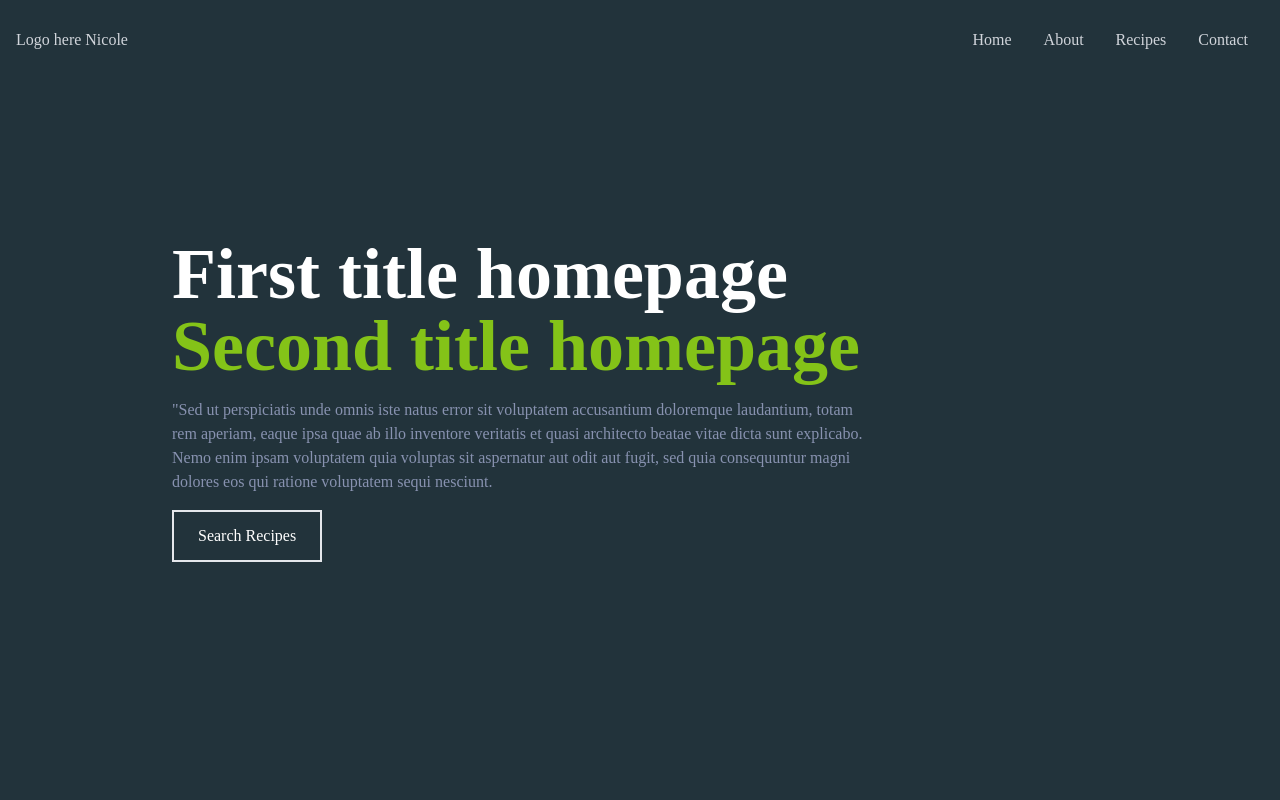
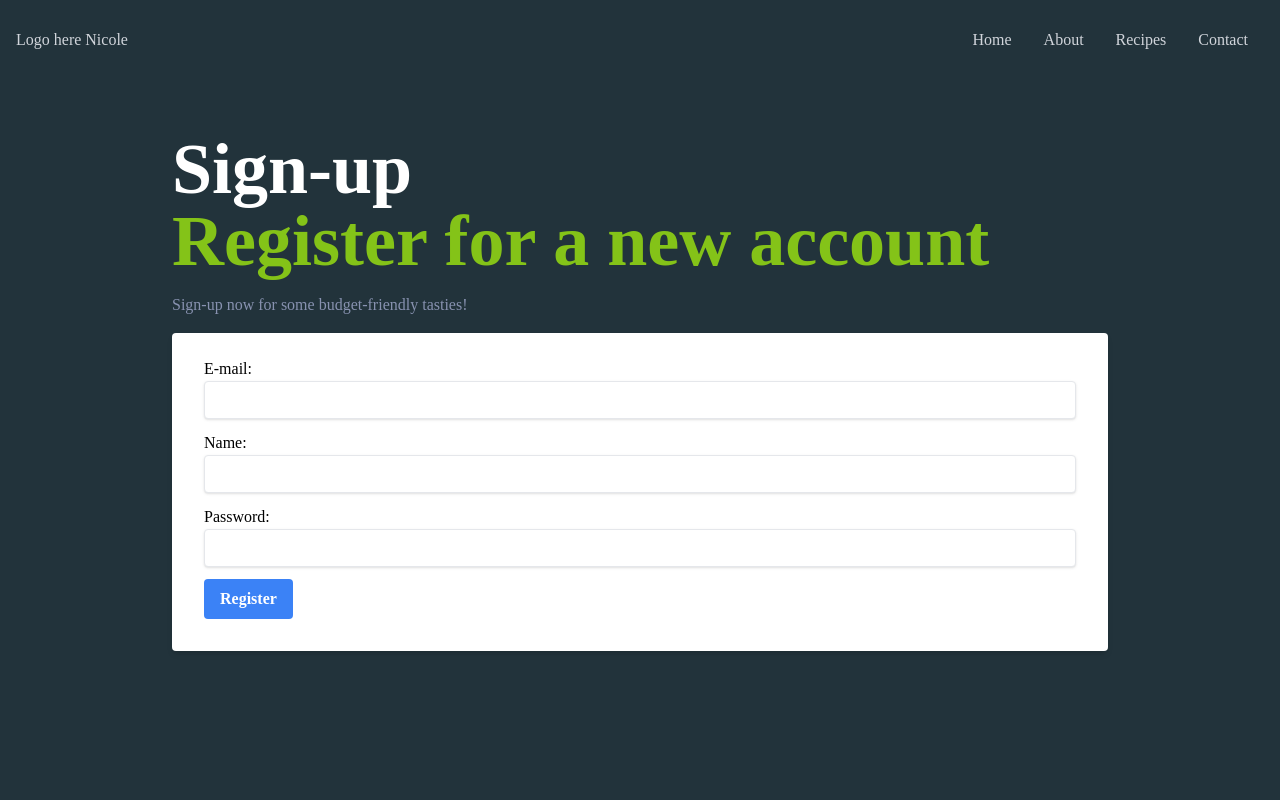
Before and after one commit to pitnarii/Meal-app, a React (Create React App) app: page / in a window 1280 px wide. Shown: the top 800 px of the page. Built offline with nearby package versions, Linux system fonts and the light colour scheme; no server answers.

Commit message:
add registrastion api

```diff
--- a/package.json
+++ b/package.json
@@ -2,6 +2,9 @@
   "name": "react-portfolio",
   "version": "0.1.0",
   "private": true,
+  "optionalDependencies": {
+    "fsevents": "^2.3.2"
+  },
   "dependencies": {
     "2": "^3.0.0",
     "@fortawesome/fontawesome-svg-core": "^6.1.2",
--- a/src/App.js
+++ b/src/App.js
@@ -1,21 +1,52 @@
+import React, { useState, useEffect } from "react";
+
 import NavBar from "./components/NavBar";
 import Home from "./components/Home";
 import About from "./components/About";
 
 import Recipes from "./components/Recipes";
 import Contact from "./components/Contact";
-import React from 'react'
-
-
-
-
+import Register from "./components/Register";
+import Welcome from "./components/Welcome";
 
 function App() {
+  const [userInfo, setUserInfo] = useState(null);
+
+  console.log(userInfo);
+
+  const checkIfLoggedIn = () => {
+    fetch("http://localhost:3300/user/me", {
+      headers: { "content-type": "application/json" },
+      credentials: "include",
+    })
+      .then((result) => result.json())
+      .then((result) => {
+        if (result.loggedIn !== userInfo?.loggedIn) {
+          setUserInfo(result);
+        }
+      });
+  };
+
+  const signOut = () => {
+    fetch("http://localhost:3300/user/signout", {
+      credentials: "include",
+      headers: { "content-type": "application/json" },
+    }).then(() => setUserInfo(null));
+  };
+
+  checkIfLoggedIn();
+  useEffect(() => setInterval(checkIfLoggedIn, 5000), []);
+
   return (
     <div>
       <NavBar />
-      <Home/>
-      <About/>
+      {userInfo?.loggedIn ? (
+        <Welcome name={userInfo?.name} signOut={signOut} />
+      ) : (
+        <Register checkIfLoggedIn={checkIfLoggedIn} />
+      )}
+      <Home />
+      <About />
       <Recipes />
       <Contact />
     </div>
--- a/src/components/Home.jsx
+++ b/src/components/Home.jsx
@@ -14,7 +14,7 @@ const Home = () => {
       {/* Container */}
       <div className='max-w-[1000px] mx-auto px-8 flex flex-col justify-center h-full'>
         <h1 className='text-4xl sm:text-7xl font-bold text-[#ffffff]'>
-         First title homepage
+         First title homepage, hello!
         </h1>
         <h2 className='text-4xl sm:text-7xl font-bold text-[#84C318]'>
           Second title homepage
--- /dev/null
+++ b/src/components/Register.jsx
@@ -0,0 +1,117 @@
+import React, { useState } from "react";
+import { useEffect } from "react";
+
+const RegistrationForm = ({ checkIfLoggedIn }) => {
+  const [email, setEmail] = useState("");
+  const [password, setPassword] = useState("");
+  const [name, setName] = useState("");
+
+  const [loading, setLoading] = useState(false);
+  const [result, setResult] = useState(null);
+
+  const handleEmailChange = (e) => setEmail(e.target.value);
+  const handlePasswordChange = (e) => setPassword(e.target.value);
+  const handleNameChange = (e) => setName(e.target.value);
+
+  const handleRegister = async () => {
+    console.log("Register clicked", email, password);
+
+    if (email && password && name) {
+      // TODO: Validate e-mail and password against rules
+      setLoading(true);
+
+      // TODO: Use environment variable to set API location
+      const result = await fetch("http://localhost:3300/register", {
+        headers: { "content-type": "application/json" },
+        credentials: "include",
+        method: "post",
+        body: JSON.stringify({
+          email,
+          password,
+          name,
+        }),
+      });
+
+      setResult(await result.json());
+    } else {
+      // TODO - Use UI, not alerts
+      alert("Enter your e-mail, name and password");
+    }
+  };
+
+  useEffect(() => {
+    setLoading(false);
+
+    if (result) {
+      const { success } = result;
+
+      if (!success) {
+        alert(
+          "Failed to register - are you already registered using this e-mail address?"
+        );
+      }
+
+      checkIfLoggedIn();
+    }
+  }, [result]);
+
+  return (
+    <form
+      action="/register"
+      method="post"
+      className="bg-white shadow-md rounded px-8 pt-6 pb-8 mb-4"
+    >
+      <label>E-mail: </label>
+      <input
+        disabled={loading}
+        value={email}
+        onChange={handleEmailChange}
+        type="email"
+        required
+        class="shadow appearance-none border rounded w-full py-2 px-3 text-gray-700 mb-3 leading-tight focus:outline-none focus:shadow-outline"
+      />
+      <label>Name: </label>
+      <input
+        disabled={loading}
+        value={name}
+        onChange={handleNameChange}
+        type="text"
+        required
+        class="shadow appearance-none border rounded w-full py-2 px-3 text-gray-700 mb-3 leading-tight focus:outline-none focus:shadow-outline"
+      />
+      <label>Password: </label>
+      <input
+        disabled={loading}
+        value={password}
+        onChange={handlePasswordChange}
+        type="password"
+        required
+        class="shadow appearance-none border rounded w-full py-2 px-3 text-gray-700 mb-3 leading-tight focus:outline-none focus:shadow-outline"
+      />
+      <button
+        className="bg-blue-500 hover:bg-blue-700 text-white font-bold py-2 px-4 rounded focus:outline-none focus:shadow-outline"
+        onClick={handleRegister}
+        disabled={loading}
+      >
+        Register
+      </button>
+    </form>
+  );
+};
+
+const RegistrationContainer = ({ checkIfLoggedIn }) => (
+  <div name="home" className="w-half h-screen bg-[#22333B] ">
+    <div className="max-w-[1000px] mx-auto px-8 flex flex-col justify-center h-full">
+      <h1 className="text-4xl sm:text-7xl font-bold text-[#ffffff]">Sign-up</h1>
+      <h2 className="text-4xl sm:text-7xl font-bold text-[#84C318]">
+        Register for a new account
+      </h2>
+      <p className="text-[#8892b0] py-4 max-w-[700px]">
+        Sign-up now for some budget-friendly tasties!
+      </p>
+      <RegistrationForm checkIfLoggedIn={checkIfLoggedIn} />
+    </div>
+  </div>
+);
+
+export default RegistrationContainer;
--- /dev/null
+++ b/src/components/Welcome.jsx
@@ -0,0 +1,21 @@
+import React from "react";
+
+const UserDetails = ({ name, signOut }) => {
+  return (
+    <div name="home" className="w-half h-screen bg-[#22333B] ">
+      <div className="max-w-[1000px] mx-auto px-8 flex flex-col justify-center h-full">
+        <h1 className="text-4xl sm:text-7xl font-bold text-[#ffffff]">
+          My profile
+        </h1>
+        <h2 className="text-4xl sm:text-7xl font-bold text-[#84C318]">
+          Welcome, {name}!
+        </h2>
+        <p className="text-[#8892b0] py-4 max-w-[700px]">
+          You're signed in! <button onClick={signOut}>Sign out</button>
+        </p>
+      </div>
+    </div>
+  );
+};
+
+export default UserDetails;
```
Also changed, not shown: api/README.md (added), 2 other files (tests, documents, lock files or other folders).
